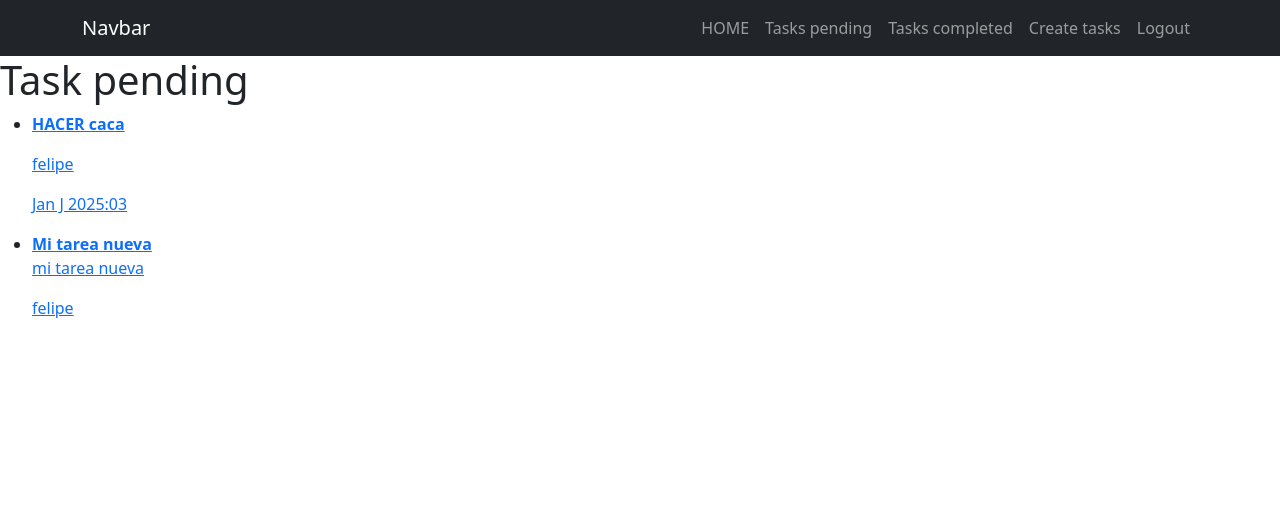
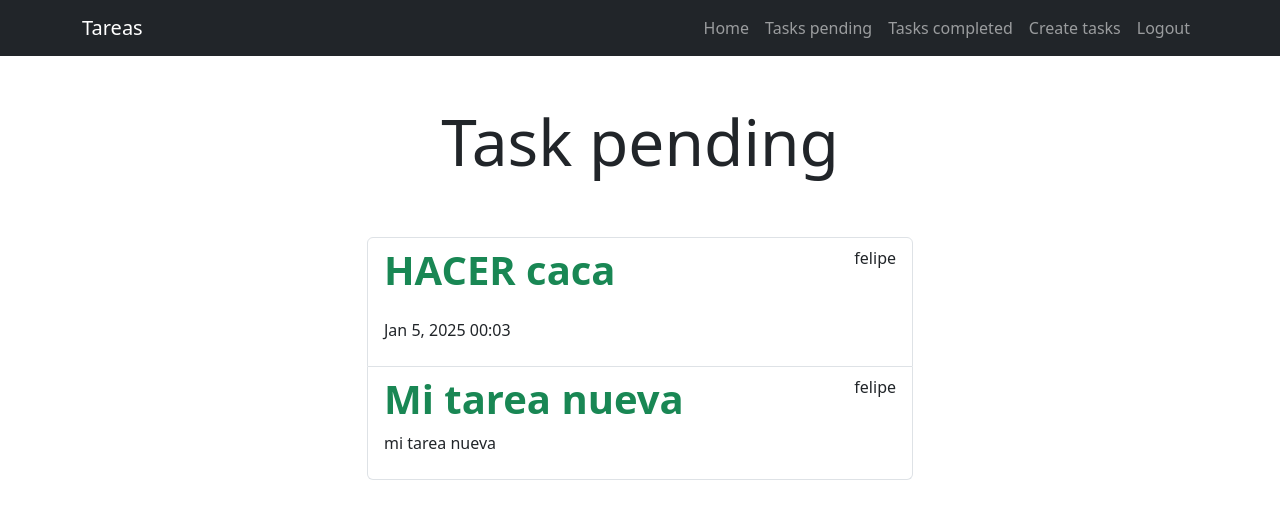
Before and after one commit to garciafelipe1/ProjectWithDjanAndAuthentication, a Django app: page /tasks/ in a window 1280 px wide. Shown: the top 519 px of the page. Run offline with Django 5.2, Linux system fonts and the light colour scheme; a user stored in the database is signed in; data comes from the database, SQL or seed files in the repository; both versions use the stored data as it was after the commit.

Commit message:
changes: a lot of changes in this page, in specific in base

```diff
--- a/tasks/templates/base.html
+++ b/tasks/templates/base.html
@@ -3,20 +3,20 @@
 <head>
     <meta charset="UTF-8">
     <meta name="viewport" content="width=device-width, initial-scale=1.0">
-    <title>django crud</title>
+    <title>Project Work</title>
     <link rel="stylesheet" href="https://cdn.jsdelivr.net/npm/bootstrap@5.3.3/dist/css/bootstrap.min.css">
 </head>
 <body>
     <nav class="navbar navbar-expand-lg black navbar-dark bg-dark">
         <div class="container">
-          <a class="navbar-brand" href="#">Navbar</a>
+          <a class="navbar-brand" href="#">Tareas</a>
           <button class="navbar-toggler" type="button" data-bs-toggle="collapse" data-bs-target="#navbarNav" aria-controls="navbarNav" aria-expanded="false" aria-label="Toggle navigation">
             <span class="navbar-toggler-icon"></span>
           </button>
           <div class="collapse navbar-collapse" id="navbarNav">
             <ul class="navbar-nav ms-auto">
                 <li class="nav-item">
-                    <a href="/" class="nav-link">HOME</a>
+                    <a href="/" class="nav-link">Home</a>
                 </li>
                 {% if user.is_authenticated %}
                     <li class="nav-item">
--- a/tasks/templates/tasks.html
+++ b/tasks/templates/tasks.html
@@ -1,33 +1,31 @@
 {% extends 'base.html' %}
 
+{% block content %}
+<main class="container">
+    <div class="row">
+        <div class="col-md-6 offset-md-3">
+            <h1 class="text-center display-3 py-5">Task pending</h1>
+            <ul class="list-group">
+                {% for task in tasks %}
+                <a class="list-group-item" href="{% url 'task_detail' task.id %}">
 
-{% block content %}
-<h1>Task pending</h1>
+                        <header class="d-flex justify-content-between">
+                            {% if task.important %}
+                            <h1 class="fw-bold text-success">{{task.title}}</h1>
+                            {% else %}
+                            <h1 class="fw-bold">{{ task.title }}</h1>
+                            {% endif %}
+                            <p>{{ task.user.username }}</p>
+                        </header>
 
+                        <p>{{ task.description }}</p>
 
-<ul>
-    {% for task in tasks %}
-    <li>
-        <a href="{% url 'task_detail' task.id %}">
-            {% if task.important %}
-            <strong>{{task.title}}</strong>
-            {% else %}
-                {{task.title}}
-            {% endif %}
-            <p>{{task.description}}</p>
-            <p>{{task.user.username}}</p>
-            <p>{{task.datecompleted|date:'M J Y:i'}}</p>
-        </a>
-
-
-
-
-    </li>
-    {% endfor%}
-</ul>
-
-
-
-
+                        <p>{{ task.datecompleted|date:'M j, Y H:i' }}</p>
+                </a>
+                {% endfor %}
+            </ul>
+        </div>
+    </div>
+</main>
 
 {% endblock %}
```
Also changed, not shown: tasks/forms.py (+7 -2 lines), tasks/templates/create_task.html (+9 -3 lines), tasks/templates/task_detail.html (+15 -4 lines), db.sqlite3.
